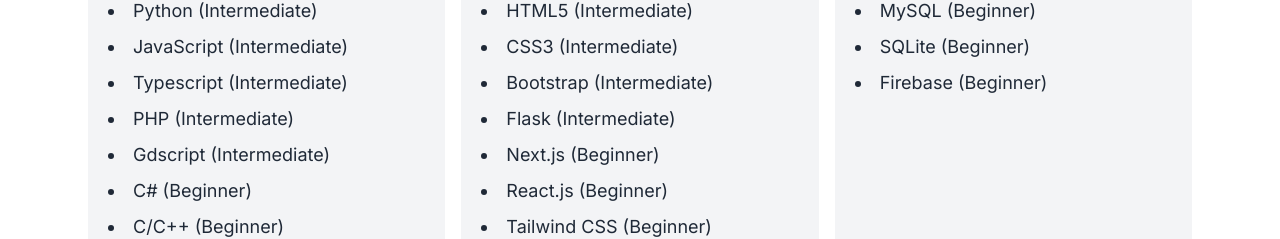
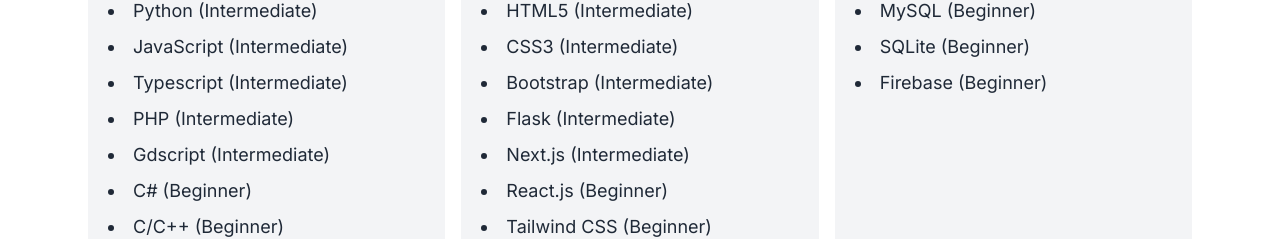
Before and after one commit to BrianShiroe/portfolio-react-typescript-tailwind, a React (Vite) app: page / in a window 1280 px wide. Shown: the part 1873-2112 px from the top of the page. Built offline with nearby package versions, Linux system fonts and the light colour scheme.

Commit message:
Update Skills.tsx

```diff
--- a/src/pages/Skills.tsx
+++ b/src/pages/Skills.tsx
@@ -17,7 +17,7 @@
     "CSS3 (Intermediate)",
     "Bootstrap (Intermediate)",
     "Flask (Intermediate)",
-    "Next.js (Beginner)",
+    "Next.js (Intermediate)",
     "React.js (Beginner)",
     "Tailwind CSS (Beginner)",
   ],
```
